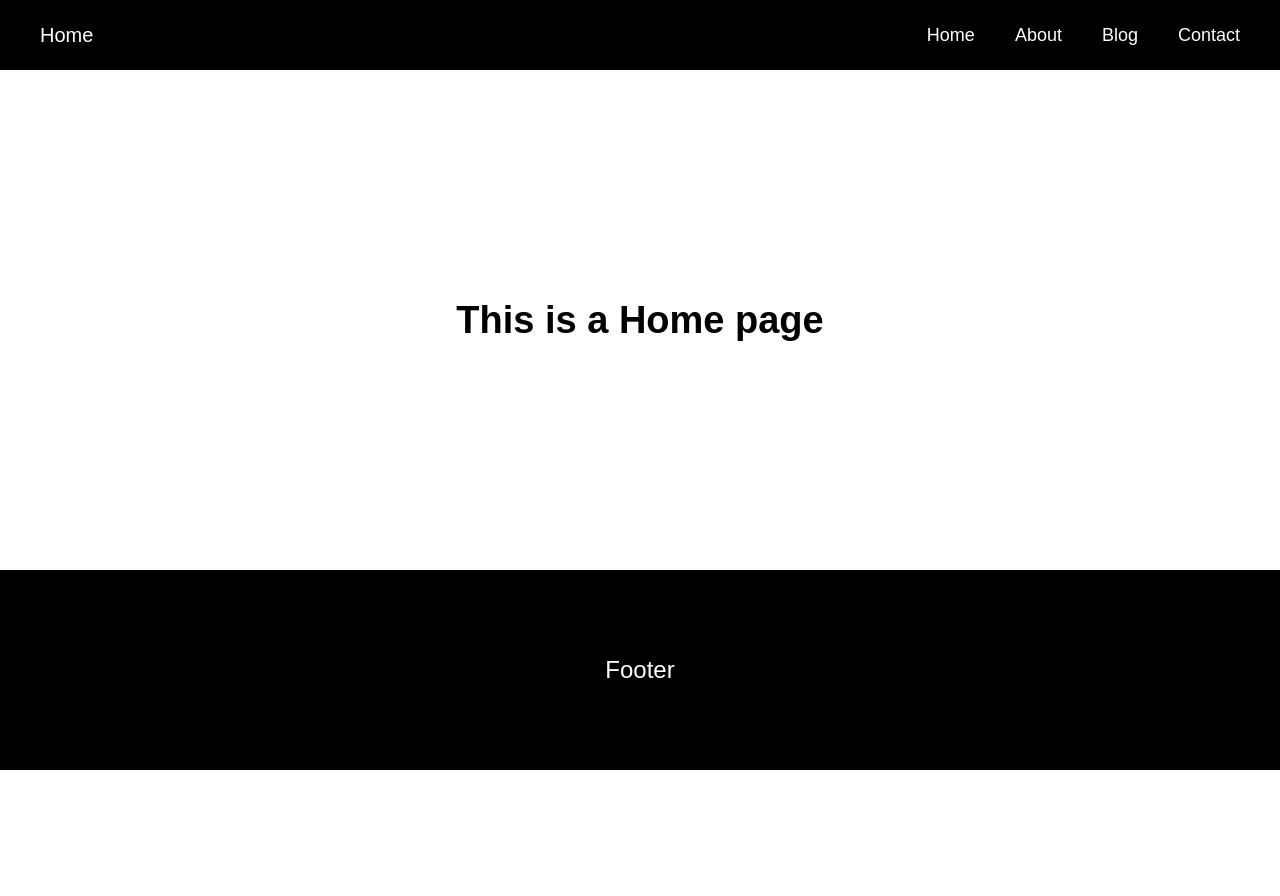
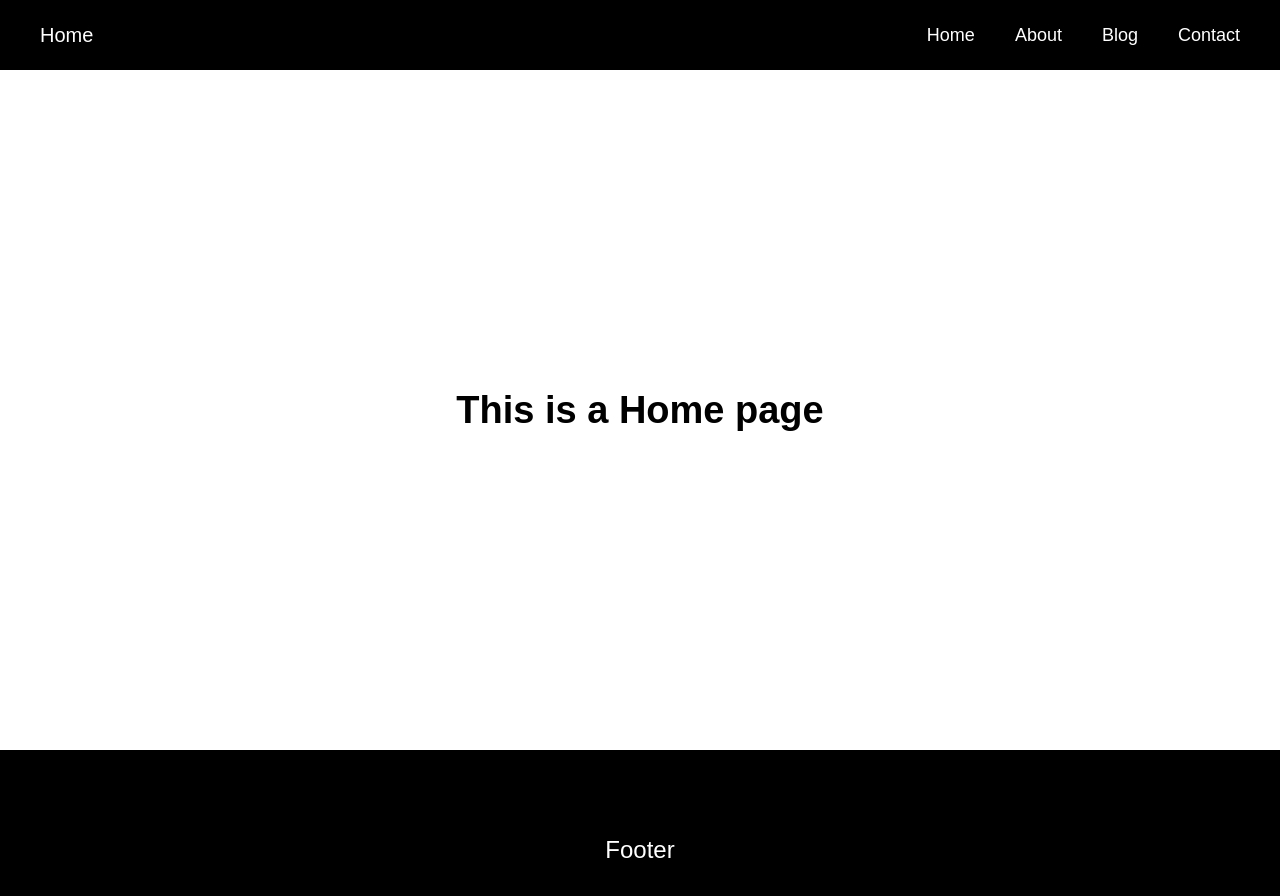
Before and after one commit to preethvi/react_basics, a React (Vite) app: page / in a window 1280 px wide. Shown: the top 896 px of the page. Before the commit the page ends 800 px from the top, so only its background shows below. Built offline with nearby package versions, Linux system fonts and the light colour scheme.

Commit message:
Update index.css

```diff
--- a/src/index.css
+++ b/src/index.css
@@ -34,7 +34,7 @@ header nav ul li a:hover{
     display: flex;
     justify-content:center;
     align-items: center;
-    height:500px;
+    height:85vh;
     font-size: 38px;
     font-family: Arial, Helvetica, sans-serif;
 }
```
